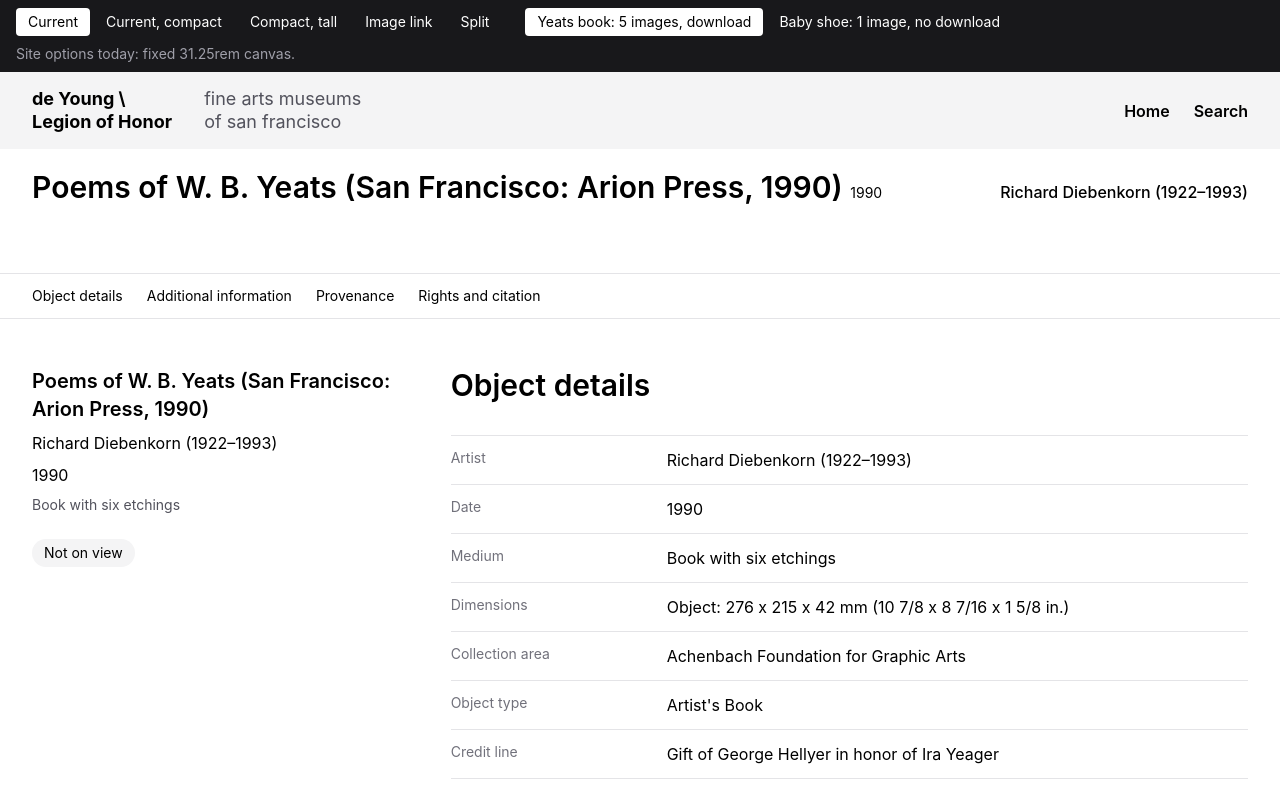
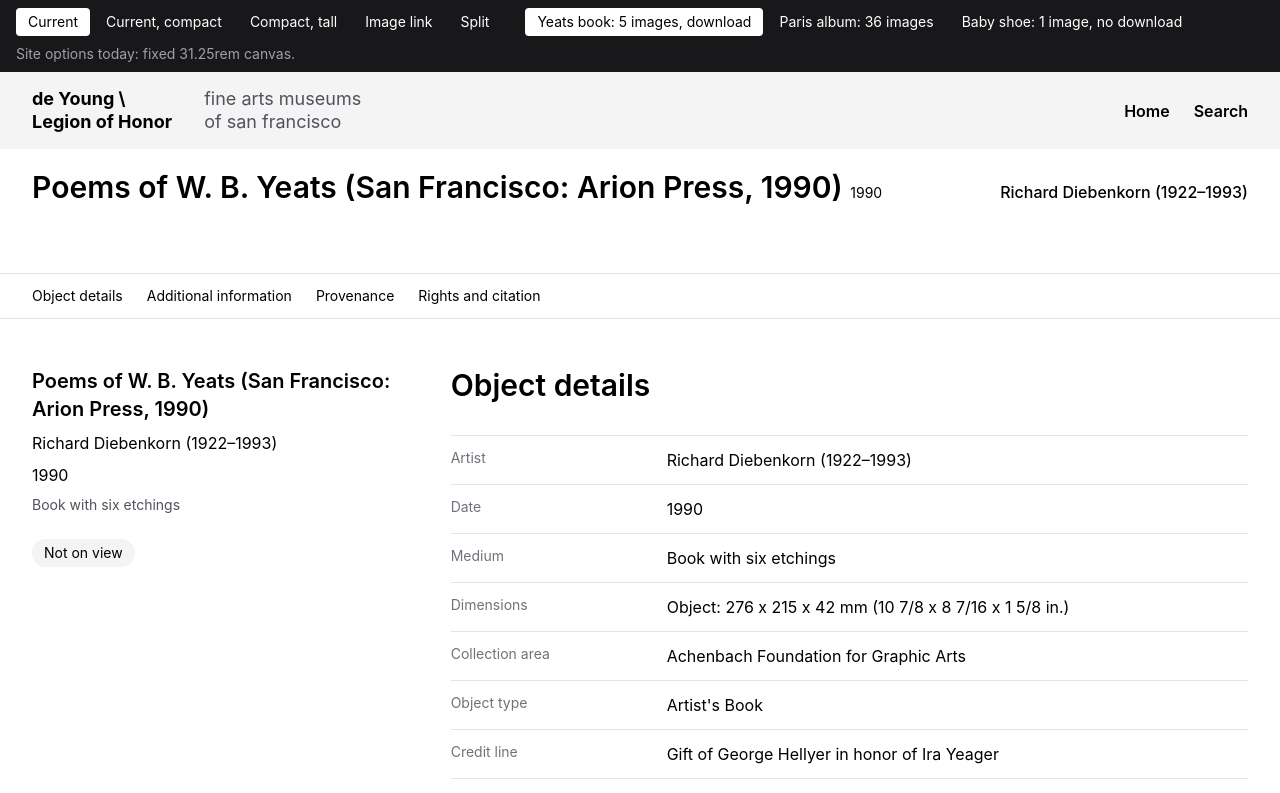
Before and after one commit to lukew-cogapp/famsf-viewer-layouts, a React (Vite) app: page / in a window 1280 px wide. Shown: the top 793 px of the page. Built offline with nearby package versions, Linux system fonts and the light colour scheme.

Commit message:
Add 36-image Paris album to test a long film strip

```diff
--- a/src/main.tsx
+++ b/src/main.tsx
@@ -56,6 +56,43 @@
 			["Berkeley # 3", "1953", "RD1102PUB"],
 			["iii from the set 4-12-75", "1975", "MS_303613_20230719_1_crop"],
 			["Trial proof for Blue Surround", "1982", "5050161216210028"],
+		],
+	},
+	album: {
+		label: "Paris album: 36 images",
+		id: "55456",
+		title: "Views of Paris",
+		date: "ca. 1887",
+		artist: "Unidentified, French, active 19th century",
+		medium: "album with seventeen mounted albumen photographs",
+		details: [
+			["Dimensions", "Object: 163 x 248 x 53 mm (6 7/16 x 9 3/4 x 2 1/16 in.)"],
+			["Collection area", "Achenbach Foundation for Graphic Arts"],
+			["Object type", "Artist's Book"],
+			["Credit line", "Gift of Serge Millan"],
+			["Accession number", "1989.3.13"],
+		],
+		department: "Achenbach Foundation for Graphic Arts",
+		copyright: "Public domain",
+		citation: "Gift of Serge Millan, 1989.3.13",
+		download: true,
+		rights: { icon: "NoC", label: "Public domain" },
+		relatedLabel: "More from this collection",
+		related: [
+			[
+				"Sainte-Chapelle, plate 28 from the album Vues",
+				"1858",
+				"4359202410950056",
+			],
+			[
+				"Tuileries Palace, plate 6 of the album Vues",
+				"1858",
+				"109255_A050144_V1_hero",
+			],
+			["Le Pont St. Michel", "1909", "3306201408290028"],
+			["Ossuaire des catacombes", "1862", "A046630_V1"],
+			["Umbrella Handle (Hands)", "1932", "A378555_V1"],
+			["Photogram", "1946", "2105200910440026"],
 		],
 	},
 	shoe: {
@@ -468,7 +505,7 @@
 	options: Record<string, string>;
 }) {
 	return (
-		<div className="flex gap-1">
+		<div className="flex flex-wrap gap-1">
 			{Object.keys(options).map((k) => {
 				const url = new URL(location.href);
 				url.searchParams.set(name, k);
```
